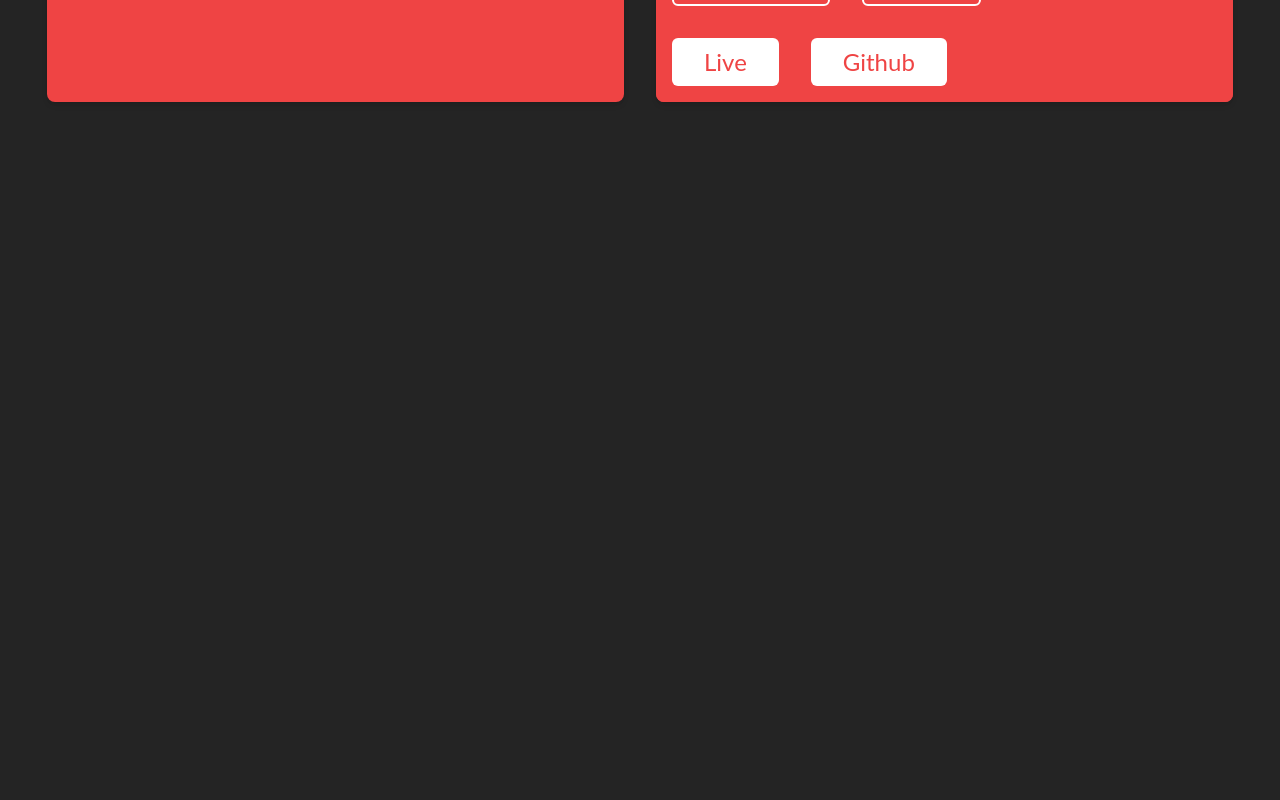
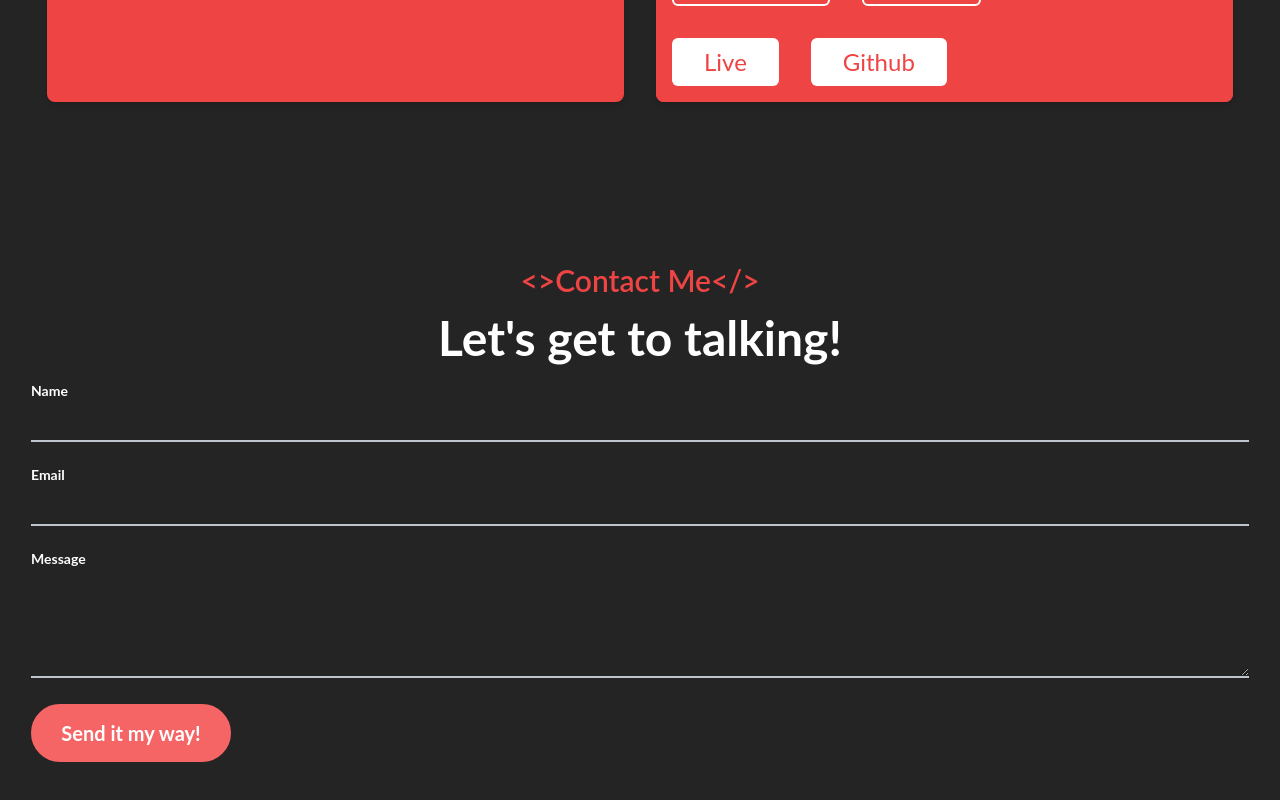
Before and after one commit to jvariara/eportfolio-react, a React (Create React App) app: page / in a window 1280 px wide. Shown: the part 3258-4058 px from the top of the page. Before the commit the page ends 3440 px from the top, so only its background shows below. Built offline with nearby package versions, Linux system fonts and the light colour scheme.

Commit message:
Added contact form

```diff
--- a/package.json
+++ b/package.json
@@ -3,6 +3,7 @@
   "version": "0.1.0",
   "private": true,
   "dependencies": {
+    "@emailjs/browser": "^3.10.0",
     "@emotion/react": "^11.10.5",
     "@emotion/styled": "^11.10.5",
     "@mui/icons-material": "^5.11.0",
--- a/src/App.js
+++ b/src/App.js
@@ -3,6 +3,7 @@ import { BrowserRouter as Router } from 'react-router-dom'
 import Landing from "./components/Landing";
 import Projects from "./components/Projects";
 import Tech from "./components/Tech";
+import Contact from "./components/Contact";
 
 function App() {
 
@@ -14,6 +15,7 @@ function App() {
       <Landing />
       <Tech />
       <Projects />
+      <Contact />
     </Router>
   );
 }
--- /dev/null
+++ b/src/components/Contact.jsx
@@ -0,0 +1,64 @@
+import React, { useRef } from "react";
+import emailjs from "@emailjs/browser";
+
+const Contact = () => {
+  const form = useRef();
+
+  const sendEmail = (e) => {
+    e.preventDefault();
+
+    emailjs
+      .sendForm(
+        "service_zr7d8kh",
+        "template_m6krp3a",
+        form.current,
+        "q89ZcCUF1ZCYFxvu6"
+      )
+      .then(
+        (result) => {
+          alert("Thank you for the email! I will get back to you soon. :)");
+          console.log(result.text);
+        },
+        (error) => {
+          alert("It seems like there was an error. You can email me directly at jvariara@gmail.com");
+          console.log(error.text);
+        }
+      );
+  };
+
+  return (
+    <section id="contact">
+      <div className="py-[80px] w-full max-w-[1250px] m-auto px-4 xs:px-6">
+        <div className="flex flex-col justify-center items-center">
+          <h6 className="text-red-500 font-semibold text-3xl items-center">{`<>Contact Me</>`}</h6>
+          <h1 className="text-3xl md:text-5xl my-4 font-bold text-white">
+            Let's get to talking!
+          </h1>
+        </div>
+        <form ref={form} id="contact__form" onSubmit={sendEmail}>
+          <div className="form__item">
+            <label className="form__item--label">Name</label>
+            <input type="text" name="user_name" className="input"></input>
+          </div>
+          <div className="form__item">
+            <label className="form__item--label">Email</label>
+            <input type="email" name="user_email" className="input"></input>
+          </div>
+          <div className="form__item">
+            <label className="form__item--label">Message</label>
+            <textarea
+              type="message"
+              name="message"
+              className="input"
+            ></textarea>
+          </div>
+          <button id="contact__submit" className="form__submit">
+            Send it my way!
+          </button>
+        </form>
+      </div>
+    </section>
+  );
+};
+
+export default Contact;
--- a/src/components/Navbar.jsx
+++ b/src/components/Navbar.jsx
@@ -8,7 +8,7 @@ const Navbar = () => {
   const menu = [
     { name: "About", link: "/" },
     { name: "Projects", link: "#projects" },
-    { name: "Contact", link: "/" },
+    { name: "Contact", link: "#contact" },
   ];
 
   return (
--- a/src/components/Project.jsx
+++ b/src/components/Project.jsx
@@ -1,7 +1,7 @@
 import React, { useState } from "react";
 import { useKeenSlider } from "keen-slider/react";
 import "keen-slider/keen-slider.min.css";
-import Certificate from "../assets/FESCertificate.pdf"
+import Certificate from "../assets/FESCertificate.pdf";
 
 const Project = ({ project }) => {
   const [currentSlide, setCurrentSlide] = useState(0);
@@ -41,8 +41,13 @@ const Project = ({ project }) => {
     <div className="rounded-lg bg-red-500 overflow-hidden shadow-md">
       <div className="navigation-wrapper">
         <div ref={sliderRef} className="keen-slider">
-          {project.pictures.map((picture) => (
-            <img className="keen-slider__slide" src={picture} alt="" />
+          {project.pictures.map((picture, idx) => (
+            <img
+              key={idx}
+              className="keen-slider__slide"
+              src={picture}
+              alt=""
+            />
           ))}
         </div>
         {loaded && instanceRef.current && (
@@ -91,7 +96,10 @@ const Project = ({ project }) => {
         <p className="text-white text-2xl p-4">{project.description}</p>
         <div className="flex flex-wrap">
           {project.tech.map((tech) => (
-            <span className="text-white border-2 border-white border-solid px-6 py-2 m-4 rounded-md text-2xl hidden md:block">
+            <span
+              key={tech}
+              className="text-white border-2 border-white border-solid px-6 py-2 m-4 rounded-md text-2xl hidden md:block"
+            >
               {tech}
             </span>
           ))}
--- a/src/index.css
+++ b/src/index.css
@@ -85,3 +85,65 @@ body {
 .arrow--disabled {
   opacity: 0.5;
 }
+
+/* FORM */
+.form__item {
+  margin-bottom: 20px;
+}
+
+.form__submit {
+  background-color: #f56565;
+  border: 2px solid #f56565;
+  border-radius: 90px;
+  color: #fff;
+  font-weight: 700;
+  width: 100%;
+  max-width: 200px;
+  padding: 12px 24px;
+  font-size: 20px;
+  transition: all 350ms ease;
+}
+
+.form__submit:hover {
+  border-color: #fff;
+  background-color: transparent;
+}
+
+.form__submit:active {
+  border-color: #f56565;
+  color: #f56565;
+}
+
+.form__item--label {
+  color: #fff;
+}
+
+input, textarea {
+  width: 100%;
+  background-color: #242424;
+  color: #fff;
+  outline: none;
+  border: none;
+  border-bottom: 2px solid #c0c4cc;
+  height: 40px;
+  transition: all 350ms ease;
+}
+
+input:hover, textarea:hover {
+  border-color: #dcdfe6;
+}
+
+input:focus, textarea:focus {
+  border-color: #f56565;
+}
+
+textarea {
+  resize: vertical;
+  height: 100px;
+  margin-top: 8px;
+}
+
+label {
+  font-size: 14px;
+  font-weight: 700;
+}
```
Also changed, not shown: 1 other file (tests, documents, lock files or other folders).
